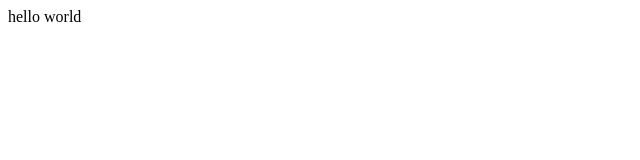
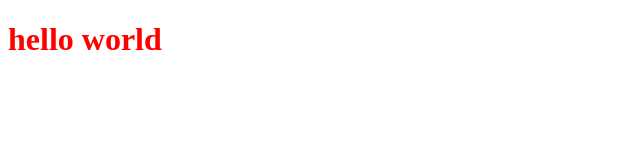
Before and after one commit to miaozhirui/my-note, a plain HTML site: page index.html in a window 1280 px wide. Shown: the whole page, without its empty margins (0-640 px from the left). Drawn offline with Linux system fonts and the light colour scheme.

Commit message:
add index.html

```diff
--- a/index.html
+++ b/index.html
@@ -5,6 +5,8 @@
 	<title>Document</title>
 </head>
 <body>
-	hello world
+
+ <h1 style="color:red">hello world</h1>
+
 </body>
 </html>
```
